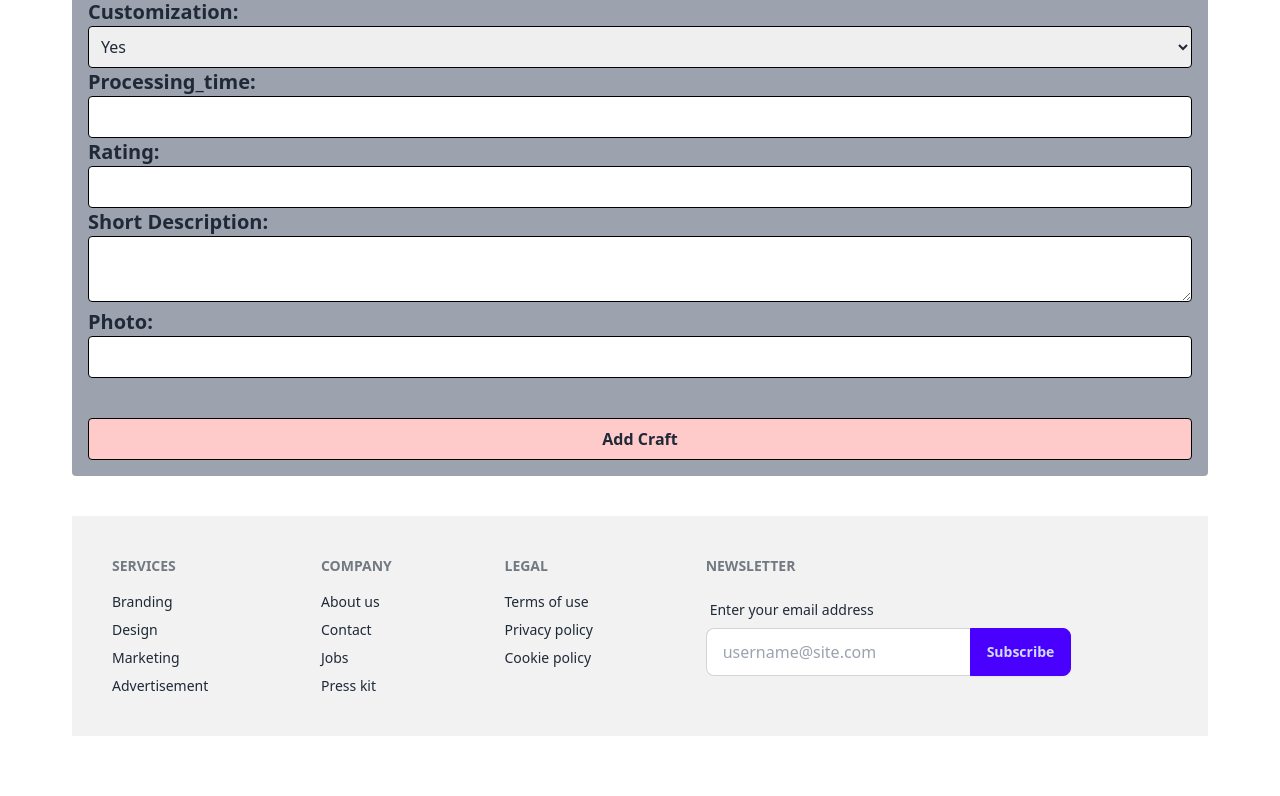
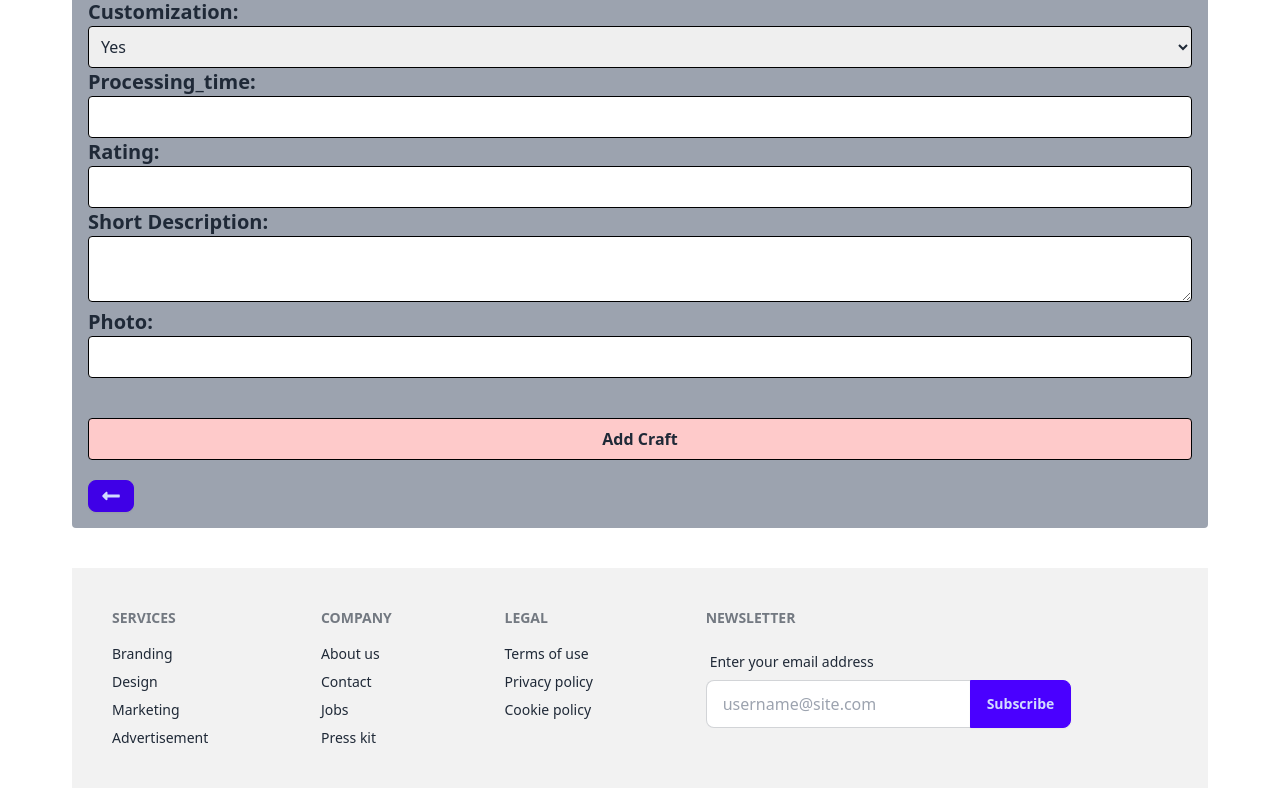
Before and after one commit to mrinellChandraRayHi/assignment_10_client_3, a React (Vite) app: page /addCraftItem in a window 1280 px wide. Shown: the part 432-1228 px from the top of the page. Before the commit the page ends 1176 px from the top, so only its background shows below. Built offline with nearby package versions, Linux system fonts and the light colour scheme; no server answers; sample sign-in values are in the browser's storage.

Commit message:
add addCraft item

```diff
--- a/src/Components/AllArtAndCraftCard.jsx
+++ b/src/Components/AllArtAndCraftCard.jsx
@@ -38,7 +38,7 @@ const AllArtAndCraftCard = ({allartandcraft, allartAndCrafts, setAllArtAndCrafts
     }
     return (
         <div className="card card-compact bg-base-100 shadow-xl">
-            <figure><img src={photo} alt="Shoes" /></figure>
+            <figure><img className="h-[300px] w-full" src={photo} alt="Shoes" /></figure>
             <div className="card-body">
                 <h2 className="card-title">Item_name: {item_name}</h2>
                 <p>Subcategory_name: {subcategory_name}</p>
--- a/src/Pages/AddCraftItem.jsx
+++ b/src/Pages/AddCraftItem.jsx
@@ -1,3 +1,5 @@
+import { FaLongArrowAltLeft } from "react-icons/fa";
+import { Link } from "react-router-dom";
 import Swal from "sweetalert2";
 
 const AddCraftItem = () => {
@@ -34,6 +36,7 @@ const AddCraftItem = () => {
                     timer: 1500
                 });
             }
+            form.reset();
         })
     }
     return (
@@ -79,6 +82,9 @@ const AddCraftItem = () => {
                     <div>
                         <input className="w-full border border-black p-2 rounded mt-10 bg-red-200 font-bold" type="submit" value="Add Craft" />
                     </div>
+                    <Link to='/allArtAndCraftItems'>
+                    <button className="btn btn-active btn-primary btn-sm text-xl mt-5"><FaLongArrowAltLeft /></button>
+                    </Link>
                 </div>
             </form>
         </div>
```
